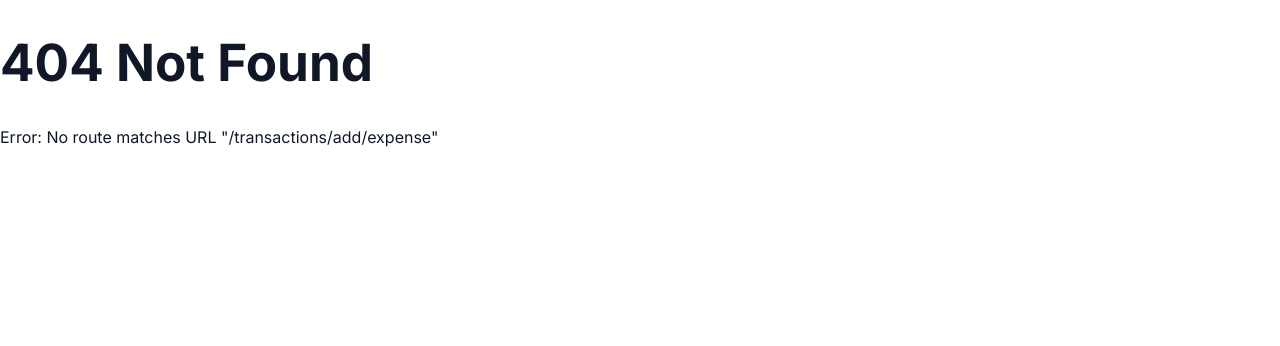
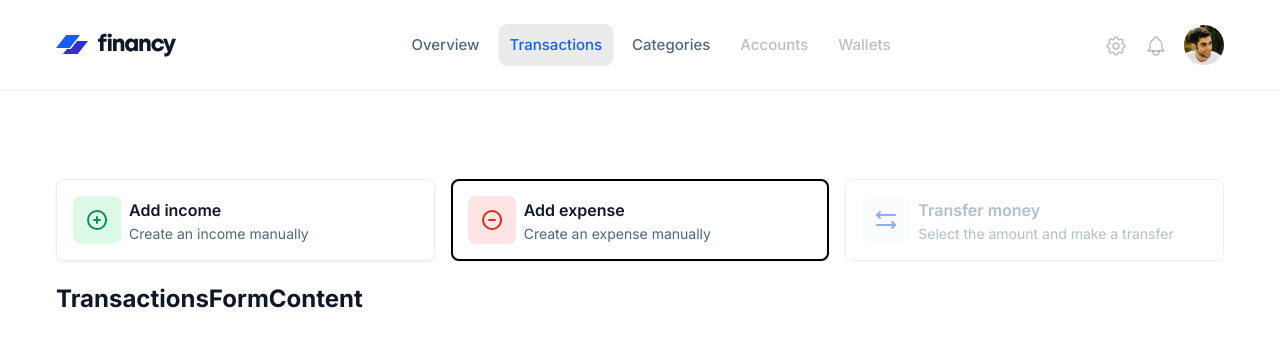
Before and after one commit to Danny-Lenko/financial-dashboard, a React (Vite) app: page /transactions/add/expense in a window 1280 px wide. Before the commit this address had no page. Shown: the top 346 px of the page. Built offline with nearby package versions, Linux system fonts and the light colour scheme.

Commit message:
added simple navigation logic to the add transaction buttons

```diff
--- a/package.json
+++ b/package.json
@@ -21,6 +21,7 @@
     "react": "18.3.1",
     "react-chartjs-2": "5.3.0",
     "react-dom": "18.3.1",
+    "react-hook-form": "^7.71.1",
     "react-redux": "9.1.2",
     "react-router-dom": "6.30.1",
     "recharts": "^3.5.0",
--- a/src/components/common/AddRecordingButton/AddRecordingButton.tsx
+++ b/src/components/common/AddRecordingButton/AddRecordingButton.tsx
@@ -28,12 +28,21 @@ const ButtonStyled = styled(Button)(({ theme }) => ({
   '&.Mui-disabled .MuiTypography-root': {
     color: theme.palette.text.disabled,
   },
+
+  '&.Mui-focused': {
+    outline: '2px solid black',
+    outlineOffset: '-2px',
+  },
 }));
 
 function AddCashflowRecordingButton({
   type,
+  onClick,
+  isActive,
 }: {
   type: AddRecordingButtonType;
+  onClick: (path: string) => void;
+  isActive: boolean;
 }) {
   const config = ADD_RECORDING_BUTTONS_CONFIG[type];
   const Icon = config.icon;
@@ -44,6 +53,8 @@ function AddCashflowRecordingButton({
       sx={{ boxShadow: 1 }}
       fullWidth
       disabled={config.disabled}
+      onClick={() => onClick(config.path)}
+      className={isActive ? 'Mui-focused' : ''}
     >
       <Icon />
       <Stack justifyContent="start" alignItems="flex-start">
--- a/src/config/router.config.tsx
+++ b/src/config/router.config.tsx
@@ -4,6 +4,12 @@ import { Navigate } from 'react-router-dom';
 
 const OverviewPage = lazy(() => import('@/pages/Overview'));
 const TransactionsPage = lazy(() => import('@/pages/Transactions'));
+const AddTransactionsLayout = lazy(
+  () => import('@/features/transactions/components/AddTransactionsLayout')
+);
+const TransactionFormContent = lazy(
+  () => import('@/features/transactions/components/TransactionsFormContent')
+);
 // const TransactionDetailPage = lazy(() => import('@/pages/TransactionDetail/TransactionDetail'));
 // const TransactionEditPage = lazy(() => import('@/pages/TransactionEdit/TransactionEdit'));
 const CategoriesPage = lazy(() => import('@/pages/Categories'));
@@ -43,16 +49,23 @@ export const ROUTES_CONFIG: RouteConfig[] = [
         element: <TransactionsPage />,
       },
       {
+        path: 'add',
+        element: <AddTransactionsLayout />,
+        children: [
+          { index: true, element: <Navigate to="expense" replace /> },
+          {
+            path: ':type',
+            element: <TransactionFormContent />,
+          },
+        ],
+      },
+      {
         path: ':id',
         // element: <TransactionDetailPage />,
       },
       {
         path: ':id/edit',
         // element: <TransactionEditPage />,
-      },
-      {
-        path: 'new',
-        // element: <TransactionCreatePage />,
       },
     ],
   },
--- a/src/features/add-recording/components/AddRecordingSection.tsx
+++ b/src/features/add-recording/components/AddRecordingSection.tsx
@@ -2,6 +2,7 @@ import { styled } from '@mui/system';
 
 import { ADD_RECORDING_BUTTONS_ORDER } from '../constants/add-recording.constants';
 import AddCashflowRecordingButton from '@/components/common/AddRecordingButton/AddRecordingButton';
+import { useNavigate, useParams } from 'react-router-dom';
 
 const Section = styled('section')(({ theme }) => ({
   marginTop: theme.spacing(4),
@@ -11,11 +12,27 @@ const Section = styled('section')(({ theme }) => ({
 }));
 
 function AddRecordingSection() {
+  const { type } = useParams();
+
+  const navigate = useNavigate();
+
+  const handleTypeChange = (path: string) => {
+    const isAlreadyOnAddPage =
+      location.pathname.startsWith('/transactions/add');
+
+    navigate(path, { replace: isAlreadyOnAddPage });
+  };
+
   return (
     <Section>
       {ADD_RECORDING_BUTTONS_ORDER.map((buttonType) => {
         return (
-          <AddCashflowRecordingButton key={buttonType} type={buttonType} />
+          <AddCashflowRecordingButton
+            key={buttonType}
+            type={buttonType}
+            onClick={handleTypeChange}
+            isActive={type === buttonType}
+          />
         );
       })}
     </Section>
--- a/src/features/add-recording/constants/add-recording.constants.ts
+++ b/src/features/add-recording/constants/add-recording.constants.ts
@@ -9,6 +9,9 @@ export const ADD_RECORDING_BUTTONS_ORDER = [
   AddRecordingButton.Transfer,
 ] as const;
 
+export type AddRecordingButtonType =
+  (typeof ADD_RECORDING_BUTTONS_ORDER)[number];
+
 export const ADD_RECORDING_BUTTONS_CONFIG: Record<
   AddRecordingButton,
   {
@@ -16,22 +19,26 @@ export const ADD_RECORDING_BUTTONS_CONFIG: Record<
     subtitle: string;
     icon: React.ElementType;
     disabled?: boolean;
+    path: string;
   }
 > = {
   [AddRecordingButton.Income]: {
     title: 'Add income',
     subtitle: 'Create an income manually',
     icon: AddIncomeSvg,
+    path: `/transactions/add/${AddRecordingButton.Income}`,
   },
   [AddRecordingButton.Expense]: {
     title: 'Add expense',
     subtitle: 'Create an expense manually',
     icon: AddExpenseSvg,
+    path: `/transactions/add/${AddRecordingButton.Expense}`,
   },
   [AddRecordingButton.Transfer]: {
     title: 'Transfer money',
     subtitle: 'Select the amount and make a transfer',
     icon: TransferMoneySvg,
     disabled: true,
+    path: `/transactions/add/${AddRecordingButton.Transfer}`,
   },
 };
--- /dev/null
+++ b/src/features/transactions/components/AddTransactionsLayout.tsx
@@ -0,0 +1,35 @@
+import { FormProvider, useForm } from 'react-hook-form';
+import AddRecordingSection from '@/features/add-recording/components/AddRecordingSection';
+import { Navigate, Outlet, useParams } from 'react-router-dom';
+
+function AddTransactionLayout() {
+  const methods = useForm({
+    defaultValues: {
+      name: '',
+
+      amount: '',
+      category: null,
+      date: new Date(),
+      description: '',
+    },
+  });
+
+  const { type } = useParams();
+
+  const isValidTransactionType = (
+    type?: string
+  ): type is 'income' | 'expense' => type === 'income' || type === 'expense';
+
+  if (!isValidTransactionType(type)) {
+    return <Navigate to="expense" replace />;
+  }
+
+  return (
+    <FormProvider {...methods}>
+      <AddRecordingSection />
+      <Outlet /> {/* Renders TransactionsFormContent */}
+    </FormProvider>
+  );
+}
+
+export default AddTransactionLayout;
--- /dev/null
+++ b/src/features/transactions/components/TransactionsFormContent.tsx
@@ -0,0 +1,16 @@
+import { useEffect } from 'react';
+import { useNavigate, useParams } from 'react-router-dom';
+
+function TransactionsFormContent() {
+  const { type = 'expense' } = useParams();
+  const navigate = useNavigate();
+
+  console.log('type:', type);
+
+  useEffect(() => {
+    if (!type) navigate('expense', { replace: true });
+  }, [type, navigate]);
+
+  return <h2>TransactionsFormContent</h2>;
+}
+export default TransactionsFormContent;
```
Also changed, not shown: 1 other file (tests, documents, lock files or other folders).
